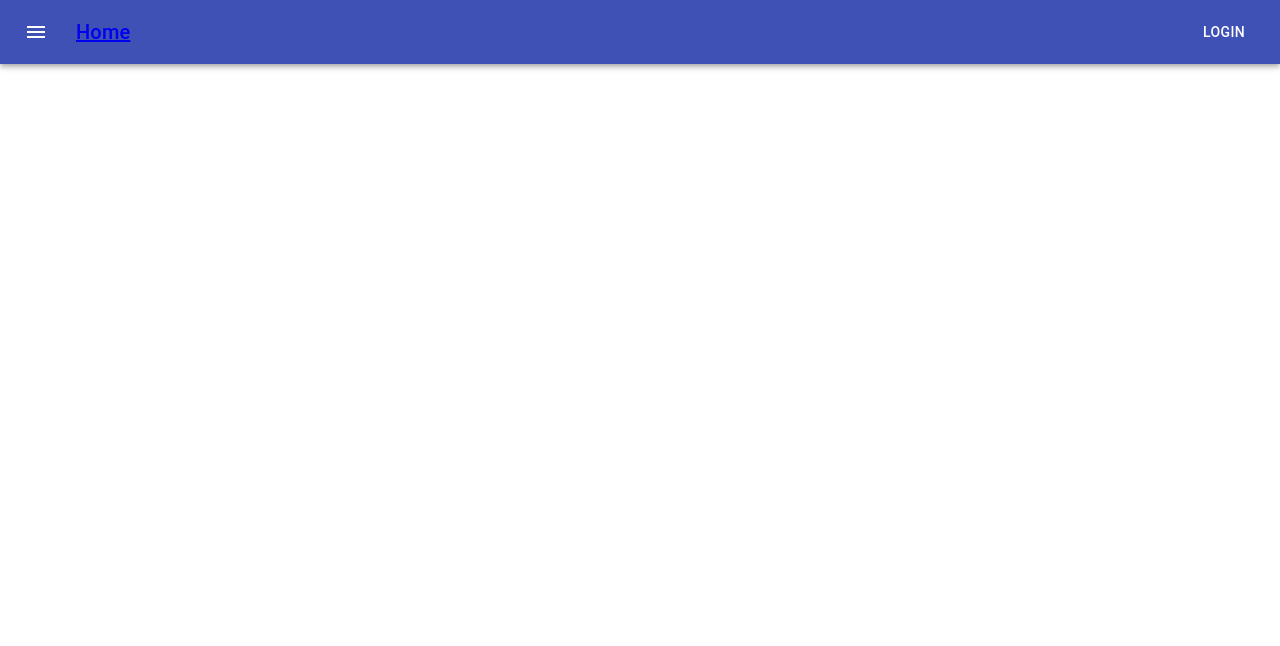
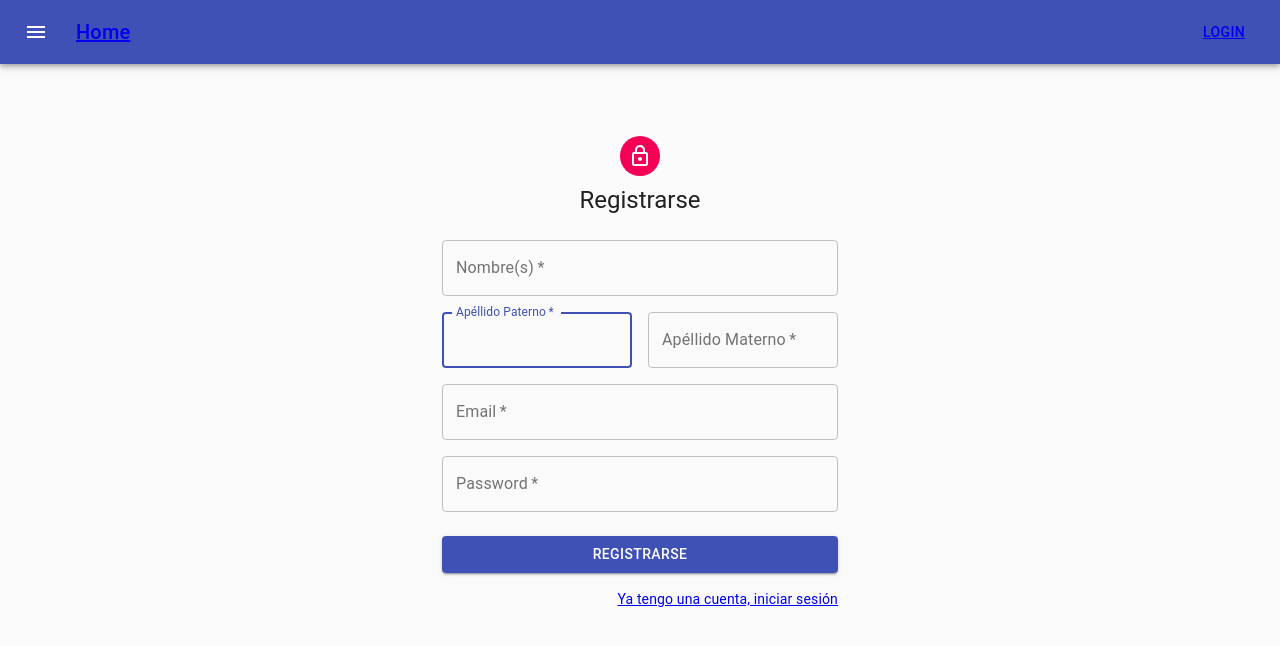
Before and after one commit to giososa24/prueba-tecnica, a React (Create React App) app: page /register in a window 1280 px wide. Shown: the top 646 px of the page. Built offline with nearby package versions, Linux system fonts and the light colour scheme.

Commit message:
Se agregan screen para Login y Registro

```diff
--- a/src/components/NavBar.tsx
+++ b/src/components/NavBar.tsx
@@ -35,7 +35,7 @@
                     <Typography variant="h6" className={classes.title}>
                         <Link to='/' >Home</Link>
                     </Typography>
-                    <Button color="inherit">Login</Button>
+                    <Button color="inherit"><Link to='/login' >Login</Link></Button>
                 </Toolbar>
             </AppBar>
         </div>
--- a/src/pages/LoginScreen.tsx
+++ b/src/pages/LoginScreen.tsx
@@ -1,11 +1,92 @@
-import React from 'react'
+import Avatar from '@material-ui/core/Avatar';
+import Button from '@material-ui/core/Button';
+import CssBaseline from '@material-ui/core/CssBaseline';
+import TextField from '@material-ui/core/TextField';
+import { Link } from 'react-router-dom';
+import Grid from '@material-ui/core/Grid';
+import LockOutlinedIcon from '@material-ui/icons/LockOutlined';
+import Typography from '@material-ui/core/Typography';
+import { makeStyles } from '@material-ui/core/styles';
+import Container from '@material-ui/core/Container';
 
 const LoginScreen = () => {
+
+    const classes = useStyles();
+
     return (
-        <div>
-            <h1>Login Screen</h1>
-        </div>
+        <Container component="main" maxWidth="xs">
+            <CssBaseline />
+            <div className={classes.paper}>
+                <Avatar className={classes.avatar}>
+                    <LockOutlinedIcon />
+                </Avatar>
+                <Typography component="h1" variant="h5">
+                    Iniciar Sesión
+                </Typography>
+                <form className={classes.form} noValidate>
+                    <TextField
+                        variant="outlined"
+                        margin="normal"
+                        required
+                        fullWidth
+                        id="email"
+                        label="Email"
+                        name="email"
+                        autoComplete="email"
+                        autoFocus
+                    />
+                    <TextField
+                        variant="outlined"
+                        margin="normal"
+                        required
+                        fullWidth
+                        name="password"
+                        label="Contraseña"
+                        type="password"
+                        id="password"
+                        autoComplete="current-password"
+                    />
+                    <Button
+                        type="submit"
+                        fullWidth
+                        variant="contained"
+                        color="primary"
+                        className={classes.submit}
+                    >
+                        Entrar
+                    </Button>
+                    <Grid container>
+                        <Grid item xs></Grid>
+                        <Grid item>
+                            <Link to="/register" >
+                                ¿No tienes cuenta? Registrarse
+                            </Link>
+                        </Grid>
+                    </Grid>
+                </form>
+            </div>
+        </Container>
     )
 }
 
-export default LoginScreen
+export default LoginScreen;
+
+const useStyles = makeStyles((theme) => ({
+    paper: {
+        marginTop: theme.spacing(8),
+        display: 'flex',
+        flexDirection: 'column',
+        alignItems: 'center',
+    },
+    avatar: {
+        margin: theme.spacing(1),
+        backgroundColor: theme.palette.secondary.main,
+    },
+    form: {
+        width: '100%',
+        marginTop: theme.spacing(1),
+    },
+    submit: {
+        margin: theme.spacing(3, 0, 2),
+    },
+}));
--- /dev/null
+++ b/src/pages/RegisterScreen.tsx
@@ -0,0 +1,128 @@
+import Avatar from '@material-ui/core/Avatar';
+import Button from '@material-ui/core/Button';
+import CssBaseline from '@material-ui/core/CssBaseline';
+import TextField from '@material-ui/core/TextField';
+import { Link } from 'react-router-dom';
+import Grid from '@material-ui/core/Grid';
+import LockOutlinedIcon from '@material-ui/icons/LockOutlined';
+import Typography from '@material-ui/core/Typography';
+import { makeStyles } from '@material-ui/core/styles';
+import Container from '@material-ui/core/Container';
+
+const RegisterScreen = () => {
+
+    const classes = useStyles();
+
+    return (
+        <Container component="main" maxWidth="xs">
+            <CssBaseline />
+            <div className={classes.paper}>
+                <Avatar className={classes.avatar}>
+                    <LockOutlinedIcon />
+                </Avatar>
+                <Typography component="h1" variant="h5">
+                    Registrarse
+                </Typography>
+                <form className={classes.form} noValidate>
+                    <Grid container spacing={2}>
+                        <Grid item xs={12}>
+                            <TextField
+                                variant="outlined"
+                                required
+                                fullWidth
+                                id="name"
+                                label="Nombre(s)"
+                                name="nombre"
+                                autoComplete="name"
+                            />
+                        </Grid>
+                        <Grid item xs={12} sm={6}>
+                            <TextField
+                                autoComplete="fname"
+                                name="firstName"
+                                variant="outlined"
+                                required
+                                fullWidth
+                                id="ApePat"
+                                label="Apéllido Paterno"
+                                autoFocus
+                            />
+                        </Grid>
+                        <Grid item xs={12} sm={6}>
+                            <TextField
+                                variant="outlined"
+                                required
+                                fullWidth
+                                id="lastName"
+                                label="Apéllido Materno"
+                                name="apeMat"
+                                autoComplete="lname"
+                            />
+                        </Grid>
+                        <Grid item xs={12}>
+                            <TextField
+                                variant="outlined"
+                                required
+                                fullWidth
+                                id="email"
+                                label="Email"
+                                name="email"
+                                autoComplete="email"
+                            />
+                        </Grid>
+                        <Grid item xs={12}>
+                            <TextField
+                                variant="outlined"
+                                required
+                                fullWidth
+                                name="contrasena"
+                                label="Password"
+                                type="password"
+                                id="password"
+                                autoComplete="current-password"
+                            />
+                        </Grid>
+                    </Grid>
+                    <Button
+                        type="submit"
+                        fullWidth
+                        variant="contained"
+                        color="primary"
+                        className={classes.submit}
+                    >
+                        Registrarse
+          </Button>
+                    <Grid container justify="flex-end">
+                        <Grid item>
+                            <Link to="/login">
+                                Ya tengo una cuenta, iniciar sesión
+                            </Link>
+                        </Grid>
+                    </Grid>
+                </form>
+            </div>
+        </Container>
+    )
+}
+
+export default RegisterScreen;
+
+const useStyles = makeStyles((theme) => ({
+    paper: {
+        marginTop: theme.spacing(8),
+        display: 'flex',
+        flexDirection: 'column',
+        alignItems: 'center',
+    },
+    avatar: {
+        margin: theme.spacing(1),
+        backgroundColor: theme.palette.secondary.main,
+    },
+    form: {
+        width: '100%', // Fix IE 11 issue.
+        marginTop: theme.spacing(3),
+    },
+    submit: {
+        margin: theme.spacing(3, 0, 2),
+    },
+}));
--- a/src/router/AppRouter.tsx
+++ b/src/router/AppRouter.tsx
@@ -6,6 +6,7 @@
 import LoginScreen from '../pages/LoginScreen';
 import HomeScreen from '../pages/HomeScreen';
 import NavBar from '../components/NavBar';
+import RegisterScreen from '../pages/RegisterScreen';
 
 const AppRouter = () => {
     return (
@@ -15,6 +16,7 @@
                 <Switch>
                     <Route exact path='/' component={HomeScreen} />
                     <Route exact path='/login' component={LoginScreen} />
+                    <Route exact path='/register' component={RegisterScreen} />
                 </Switch>
             </div>
         </Router>
```
